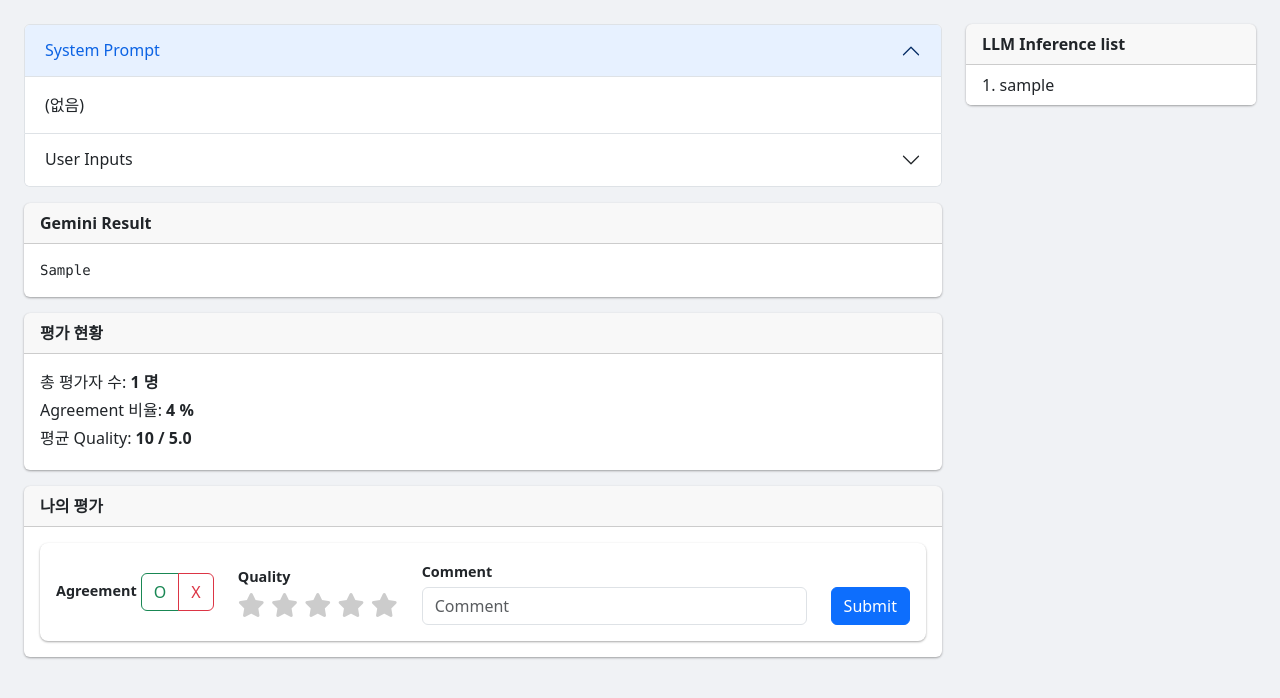
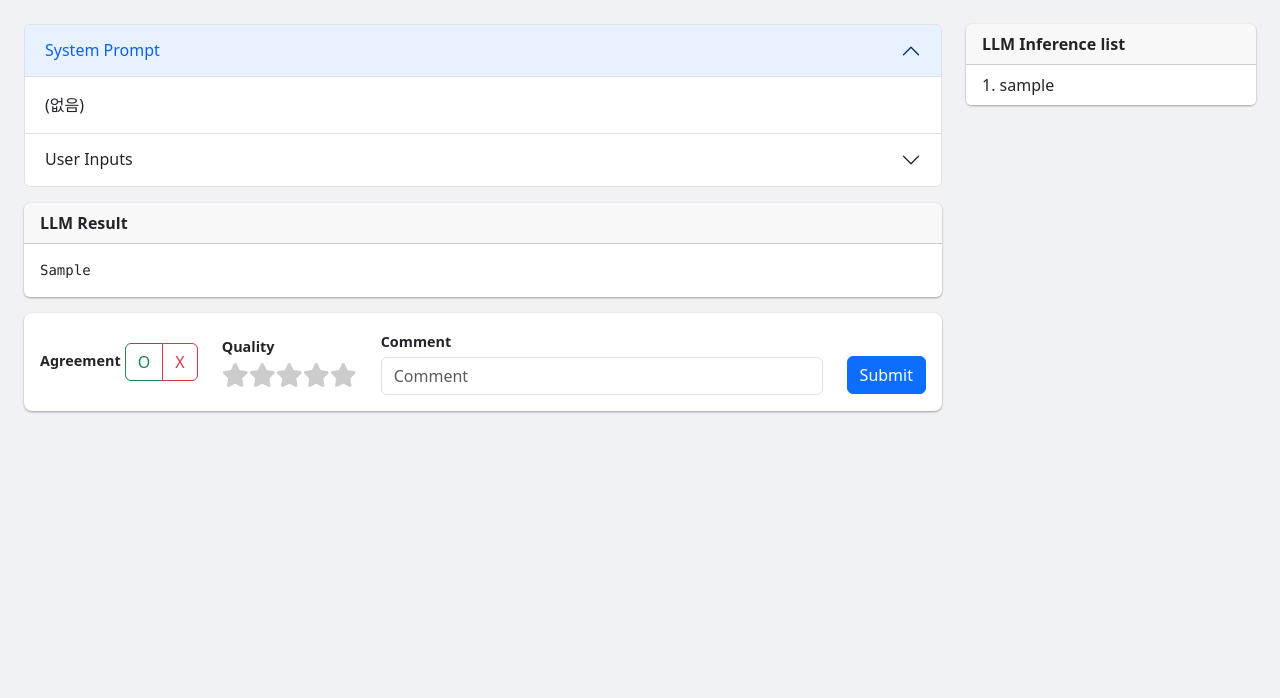
Before and after one commit to aceail/Django_Firebase, a Django app: template LLM_review/templates/reviews/evaluation_page.html in a window 1280 px wide. Shown: the top 698 px of the page. Run offline with Django 5.2, Linux system fonts and the light colour scheme; the template is opened without the code that fills it: most values are stand-ins (such as "Sample title", 1, 10 or a date in 2020); data that the repository does not hold is empty.

Commit message:
Simplify evaluation template layout

```diff
--- a/LLM_review/templates/reviews/evaluation_page.html
+++ b/LLM_review/templates/reviews/evaluation_page.html
@@ -10,9 +10,30 @@
         body { background-color: #f0f2f5; }
         .card { border: none; box-shadow: 0 1px 3px rgba(0,0,0,0.12), 0 1px 2px rgba(0,0,0,0.24); }
         .accordion-button:not(.collapsed) { background-color: #e7f1ff; color: #0c63e4; }
-        .json-key { font-weight: bold; color: #555; width: 25%; }
-        .list-group-item.active { background-color: #0d6efd; border-color: #0d6efd; }
-        .evaluation-box { display: flex; align-items: center; gap: 1.5rem; background-color: #fff; padding: 1rem; border-radius: 0.5rem; box-shadow: 0 1px 3px rgba(0,0,0,0.12), 0 1px 2px rgba(0,0,0,0.24); }
+
+        /* LLM 결과 JSON을 테이블로 표시 */
+        .json-key {
+            font-weight: bold;
+            color: #555;
+            width: 25%; /* 키(key) 영역 너비 */
+        }
+
+        /* 오른쪽 추론 목록 활성 아이템 스타일 */
+        .list-group-item.active {
+            background-color: #0d6efd;
+            border-color: #0d6efd;
+        }
+
+        /* 평가 영역 스타일 */
+        .evaluation-box {
+            display: flex;
+            align-items: center;
+            gap: 1.5rem; /* 각 평가 요소 사이의 간격 */
+            background-color: #fff;
+            padding: 1rem;
+            border-radius: 0.5rem;
+            box-shadow: 0 1px 3px rgba(0,0,0,0.12), 0 1px 2px rgba(0,0,0,0.24);
+        }
         .evaluation-box .form-label { margin-bottom: 0.25rem; font-weight: bold; font-size: 0.9rem; }
         .rating-stars { cursor: pointer; color: #ccc; }
         .rating-stars .fa-star:hover, .rating-stars .fa-star.selected { color: #ffc107; }
@@ -57,58 +78,35 @@
                 </div>
             </div>
             <div class="card mb-3">
-                <div class="card-header fw-bold">Gemini Result</div>
+                <div class="card-header fw-bold">LLM Result</div>
                 <div class="card-body">
                     <pre class="mb-0">{{ inference.gemini_result }}</pre>
                 </div>
             </div>
-            <div class="card mb-3">
-                <div class="card-header fw-bold">평가 현황</div>
-                <div class="card-body">
-                    <p class="mb-1">총 평가자 수: <strong>{{ eval_count }} 명</strong></p>
-                    <p class="mb-1">Agreement 비율: <strong>{{ agreement_rate }} %</strong></p>
-                    <p class="mb-1">평균 Quality: <strong>{{ avg_quality }} / 5.0</strong></p>
-                </div>
-            </div>
-            <div class="card mb-3">
-                <div class="card-header fw-bold">나의 평가</div>
-                <div class="card-body">
-                    {% if user.is_staff %}
-                        <div class="alert alert-warning mb-0">관리자는 평가할 수 없습니다.</div>
-                    {% elif user_has_evaluated %}
-                        <div class="alert alert-success mb-0">이미 이 항목을 평가했습니다.</div>
-                    {% else %}
-                    <form action="{% url 'reviews:submit_evaluation' inference_id=inference_id %}" method="POST" class="evaluation-box flex-wrap">
-                        {% csrf_token %}
+
+            <div class="evaluation-box">
                 <div>
                     <label class="form-label">Agreement</label>
                     <div class="btn-group" role="group">
-                                <input type="radio" class="btn-check" name="agreement" id="agreement-o" value="true" autocomplete="off" required>
+                        <input type="radio" class="btn-check" name="agreement" id="agreement-o" autocomplete="off">
                         <label class="btn btn-outline-success" for="agreement-o">O</label>
-                                <input type="radio" class="btn-check" name="agreement" id="agreement-x" value="false" autocomplete="off">
+
+                        <input type="radio" class="btn-check" name="agreement" id="agreement-x" autocomplete="off">
                         <label class="btn btn-outline-danger" for="agreement-x">X</label>
                     </div>
                 </div>
                 <div>
                     <label class="form-label">Quality</label>
                     <div class="rating-stars h4 m-0">
-                                <i class="fa-solid fa-star" data-value="1"></i>
-                                <i class="fa-solid fa-star" data-value="2"></i>
-                                <i class="fa-solid fa-star" data-value="3"></i>
-                                <i class="fa-solid fa-star" data-value="4"></i>
-                                <i class="fa-solid fa-star" data-value="5"></i>
+                        <i class="fa-solid fa-star"></i><i class="fa-solid fa-star"></i><i class="fa-solid fa-star"></i><i class="fa-solid fa-star"></i><i class="fa-solid fa-star"></i>
                     </div>
-                            <input type="hidden" name="quality" id="quality-input" required>
                 </div>
                 <div class="flex-grow-1">
                     <label class="form-label">Comment</label>
-                            <input type="text" name="comment" class="form-control" placeholder="Comment">
+                    <input type="text" class="form-control" placeholder="Comment">
                 </div>
-                        <div class="align-self-end">
-                            <button type="submit" class="btn btn-primary">Submit</button>
-                        </div>
-                    </form>
-                    {% endif %}
+                <div>
+                    <label class="form-label d-block" style="opacity: 0;">.</label> <button type="submit" class="btn btn-primary">Submit</button>
                 </div>
             </div>
         </main>
@@ -133,7 +131,6 @@
             let parent = this.parentElement;
             parent.querySelectorAll('.fa-star').forEach(s => s.classList.remove('selected'));
             this.classList.add('selected');
-            document.getElementById('quality-input').value = this.getAttribute('data-value');
         });
     });
 </script>
```
Lines whose indentation alone changed are shown as unchanged.
